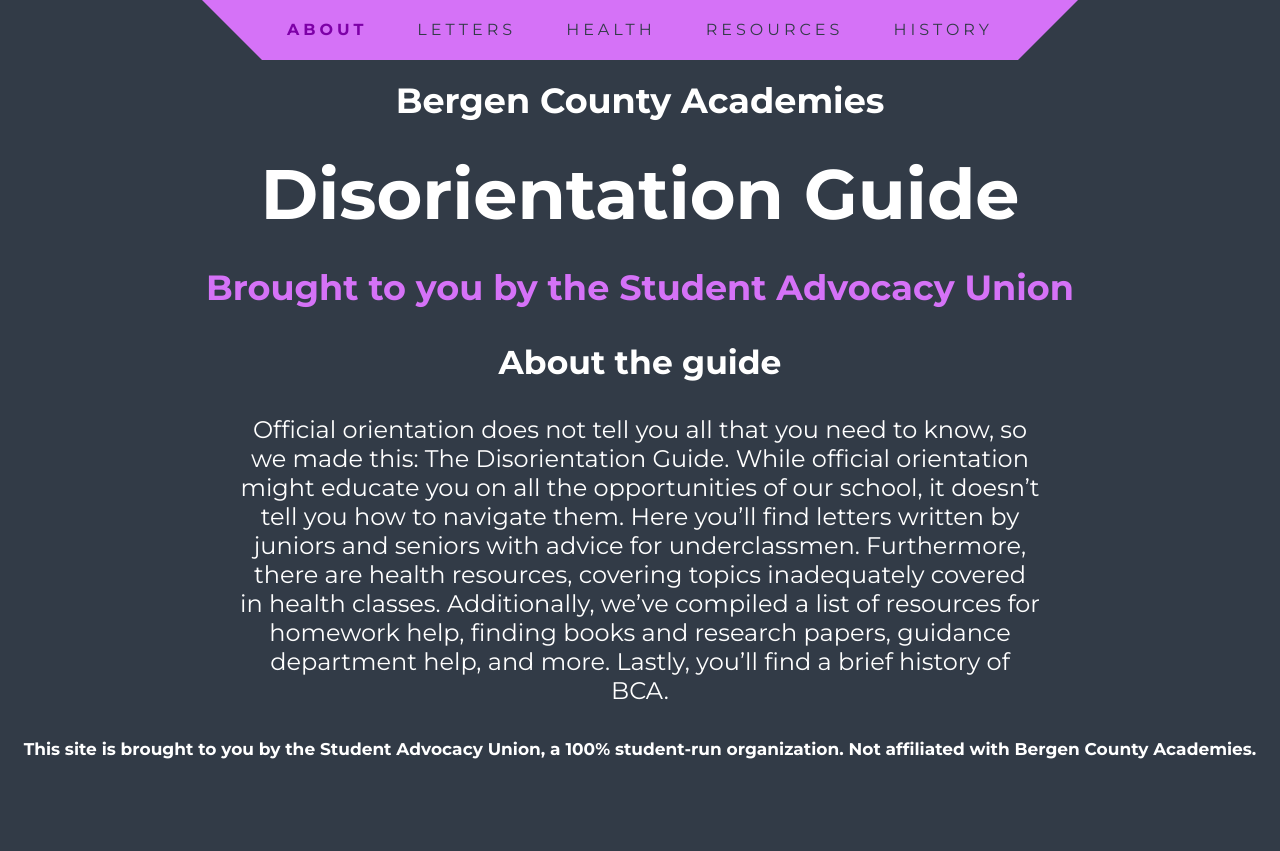
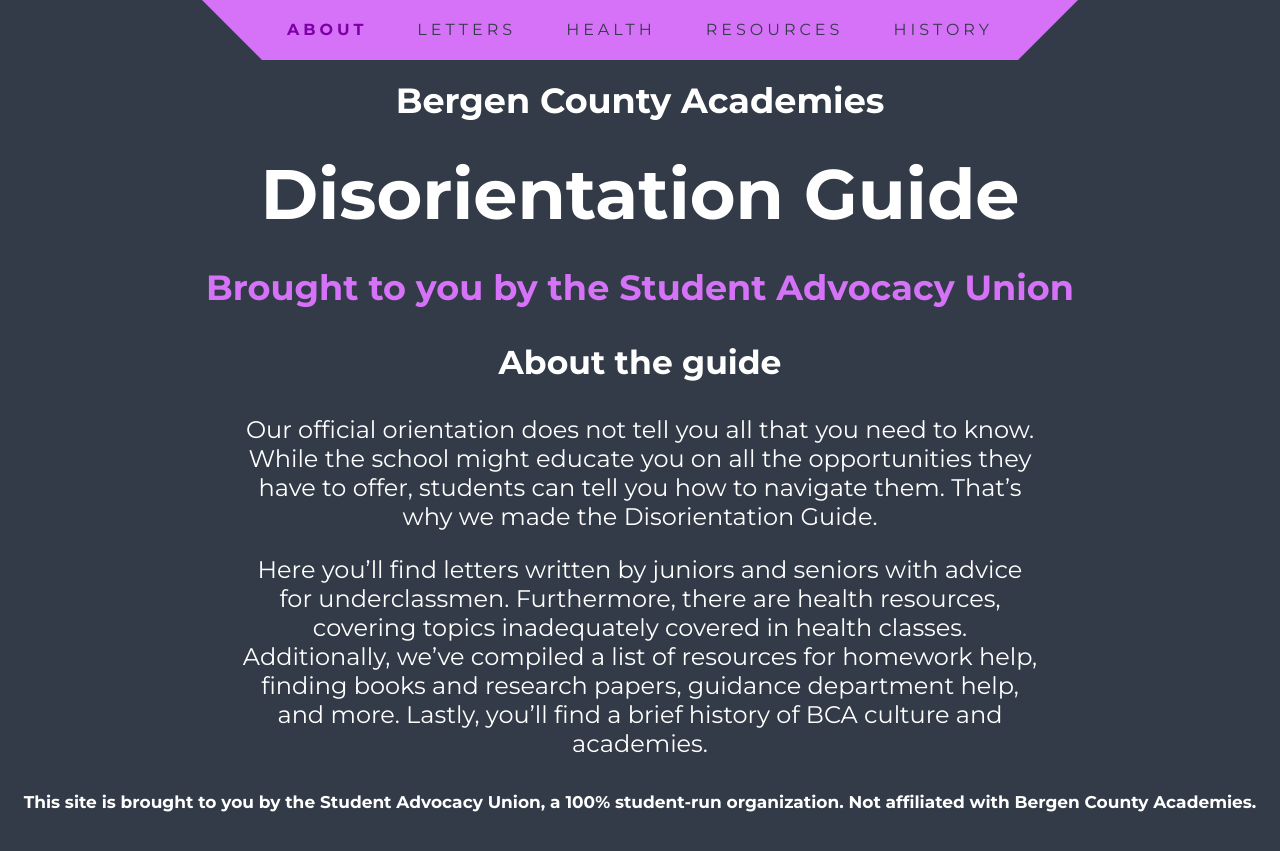
Before and after one commit to bcaguide/bcaguide.github.io, a Jekyll site: the page built from index.html, in a window 1280 px wide. Shown: the top 851 px of the page. Built offline with Jekyll 4.4.1, drawn with Linux system fonts in a browser that asks for light colours.

Commit message:
Update index.html

```diff
--- a/index.html
+++ b/index.html
@@ -5,4 +5,5 @@
 ---
 
 <h3>About the guide</h3>
-<p>Official orientation does not tell you all that you need to know, so we made this: The Disorientation Guide. While official orientation might educate you on all the opportunities of our school, it doesn’t tell you how to navigate them. Here you’ll find letters written by juniors and seniors with advice for underclassmen. Furthermore, there are health resources, covering topics inadequately covered in health classes. Additionally, we’ve compiled a list of resources for homework help, finding books and research papers, guidance department help, and more. Lastly, you’ll find a brief history of BCA.</p>
+<p>Our official orientation does not tell you all that you need to know. While the school might educate you on all the opportunities they have to offer, students can tell you how to navigate them. That’s why we made the Disorientation Guide.</p>
+<p>Here you’ll find letters written by juniors and seniors with advice for underclassmen. Furthermore, there are health resources, covering topics inadequately covered in health classes. Additionally, we’ve compiled a list of resources for homework help, finding books and research papers, guidance department help, and more. Lastly, you’ll find a brief history of BCA culture and academies.</p>
```
